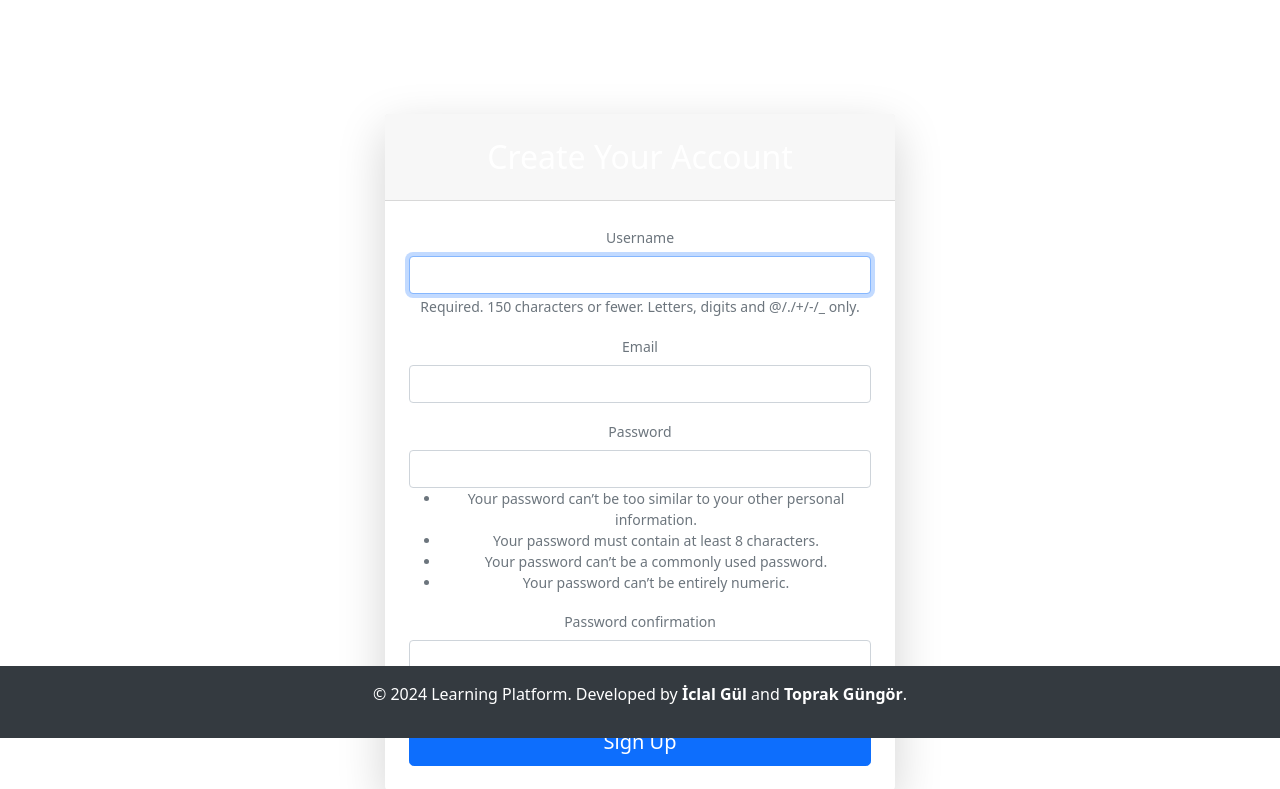
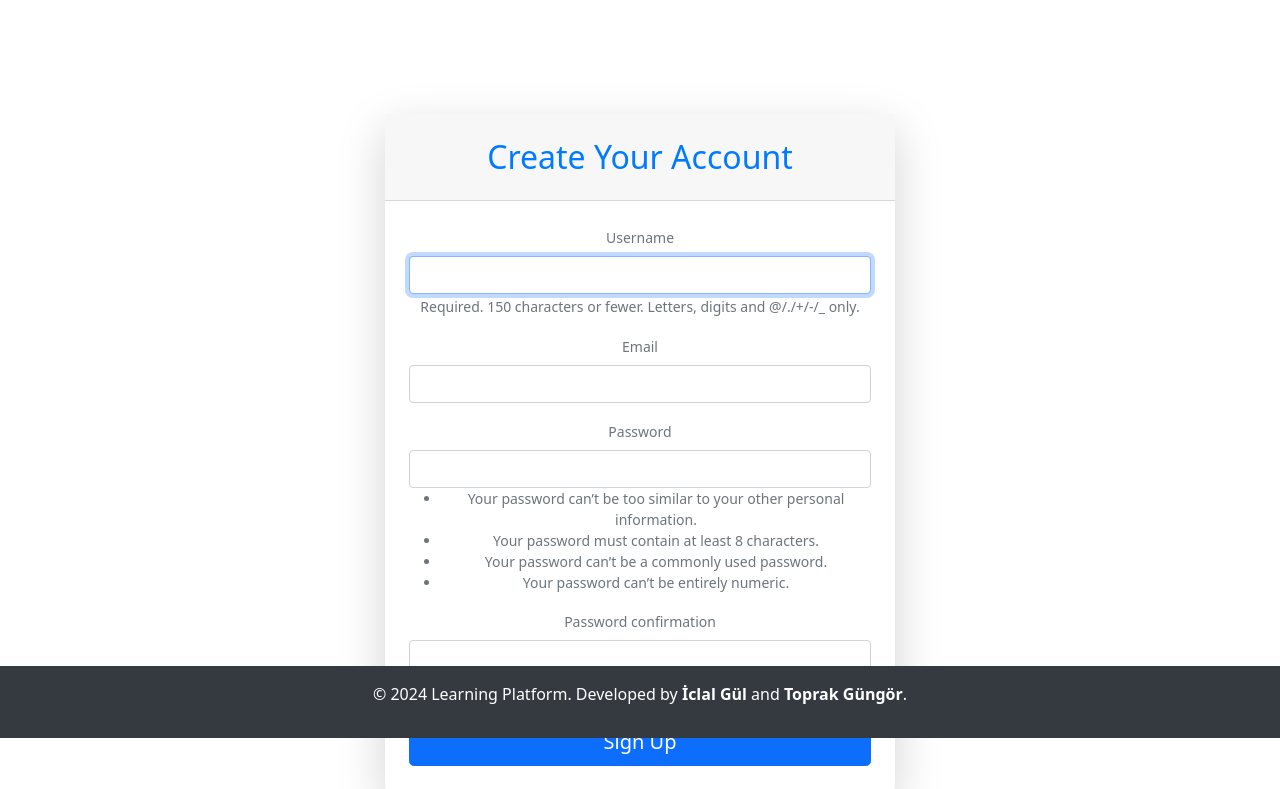
Before and after one commit to b2210356037/learning_platform, a Django app: page /accounts/register/ in a window 1280 px wide. Shown: the part 62-851 px from the top of the page. Run offline with Django 5.2, Linux system fonts and the light colour scheme.

Commit message:
register_edit

```diff
--- a/learning_platform/static/css/register.css
+++ b/learning_platform/static/css/register.css
@@ -27,12 +27,13 @@
     max-width: 400px;
   }
 
-  h2 {
+  /* h2 {
     font-size: 24px;
     margin-bottom: 20px;
     text-align: center;
-    color: #333;
+    color: #0b07d3;
   }
+   */
 
   .form-group {
     margin-bottom: 20px;
--- a/learning_platform/templates/accounts/register.html
+++ b/learning_platform/templates/accounts/register.html
@@ -5,14 +5,13 @@
 <link rel="stylesheet" href="{% static 'css/register.css' %}">
 {% endblock %}
 
-
 {% block content %}
 <div class="container py-5">
   <div class="row justify-content-center">
     <div class="col-md-6">
       <div class="card shadow-lg border-0 rounded-lg">
-        <div class="card-header bg-gradient-primary text-white text-center py-4">
-          <h2 class="font-weight-light mb-0">Create Your Account</h2>
+        <div class="card-header bg-gradient-primary text-center py-4">
+          <h2 class="font-weight-light mb-0" style="color: #007bff;">Create Your Account</h2>
         </div>
         <div class="card-body p-4">
           <form method="post">
```
